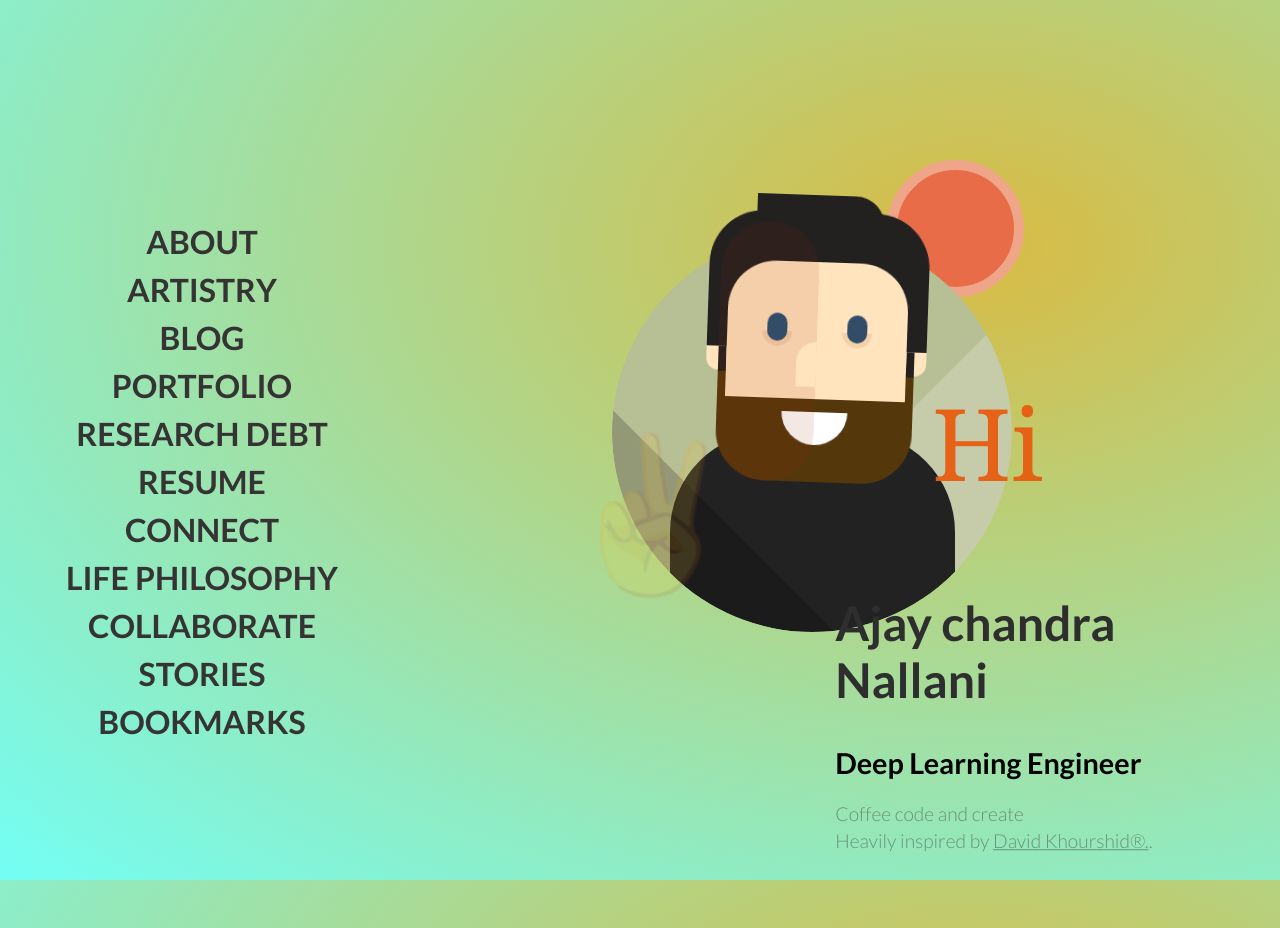
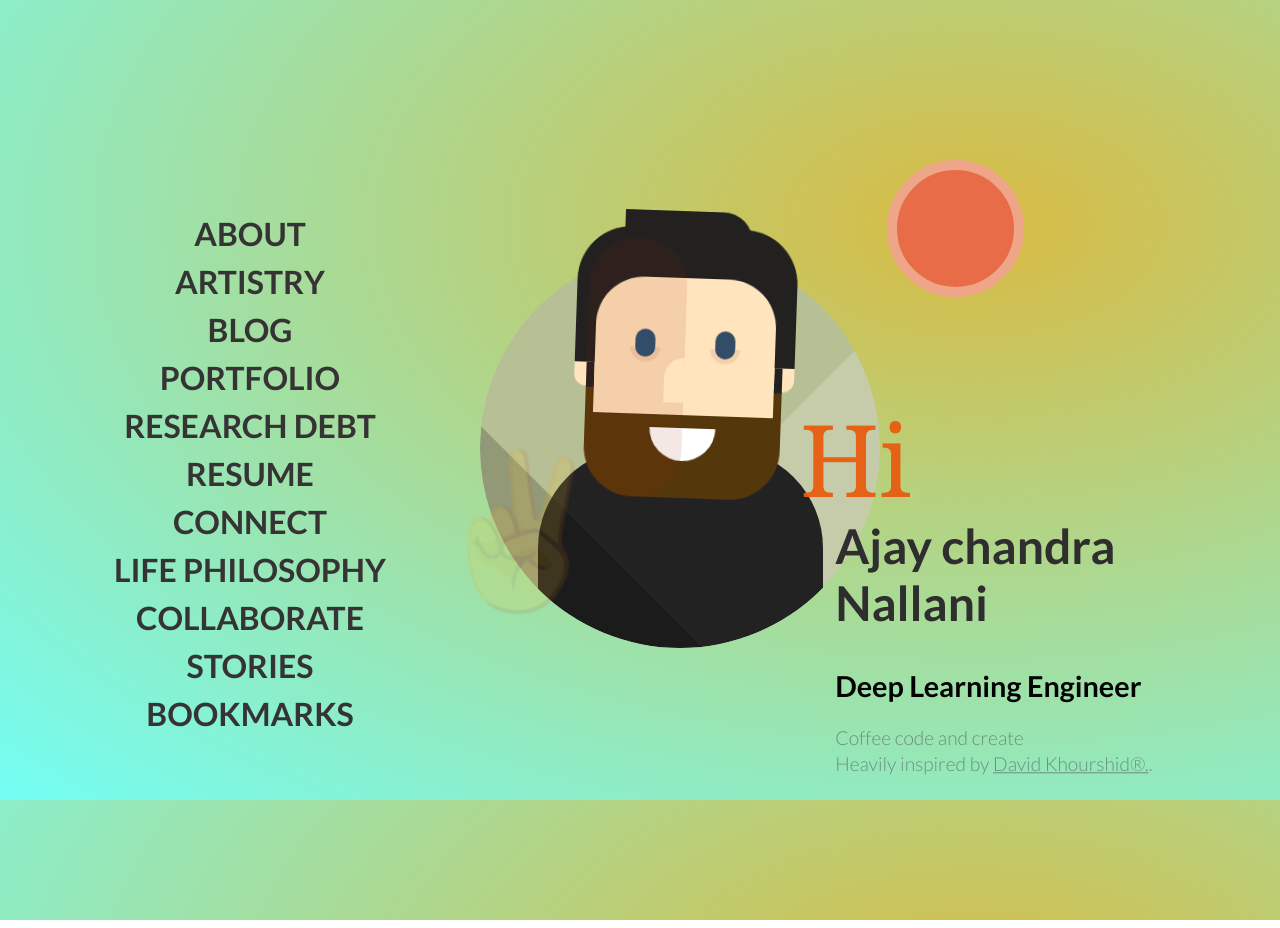
Before and after one commit to AjayNallani/AjayNallani.github.io, a plain HTML site: page index.html in a window 1280 px wide. Drawn offline with Linux system fonts and the light colour scheme.

Commit message:
multi device support

```diff
--- a/css/info.css
+++ b/css/info.css
@@ -843,7 +843,7 @@ html, body {
 
 aside, main {
   width: 50%;
-  height: 816px;
+  height: 90%;
   float: left;
   padding: 0 7rem;
   margin: 2rem 0;
@@ -874,8 +874,8 @@ aside, main {
 
 .device {
   position: absolute;
-  top: 5rem;
-  right: 15rem;
+  top: 10%;
+  right: 30%;
   height: 816px;
   width: 396px;
   padding: 90px 10px;
--- a/css/main.css
+++ b/css/main.css
@@ -12,7 +12,7 @@ body {
 }
 
 .container {
-    height: 510px;
+    height: auto;
     position: absolute;
     overflow: hidden;
     width: 100%;
--- a/css/person.css
+++ b/css/person.css
@@ -6,11 +6,11 @@ body, html{
   }
 
   .wrapper{
-    left: 500px;
-    top: 200px;
+    left: 75%;
+    top: 30%;
     display: table-cell;
     vertical-align: middle;
-    position: relative;
+    position: absolute;
   }
 
   .background-circle{
--- a/index.html
+++ b/index.html
@@ -2,7 +2,7 @@
 <html lang="en">
 
 <head>
-    <meta name="viewport" content="width=device-width, initial-scale=1">
+    <!-- <meta name="viewport" content="width=device-width, initial-scale=1"> -->
     <title>Ajay Chandra Nallani</title>
     <link href="css/main.css" rel="stylesheet">
     <link href="css/person.css" rel="stylesheet">
```
